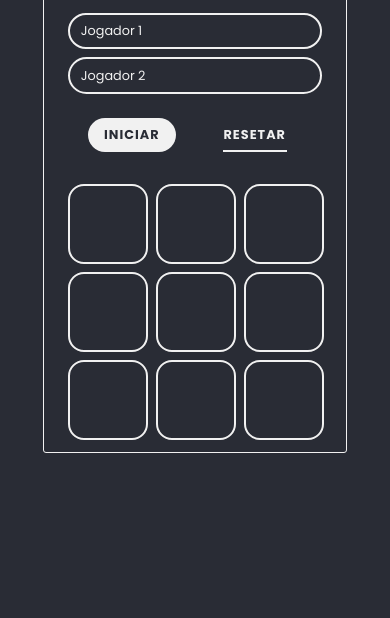
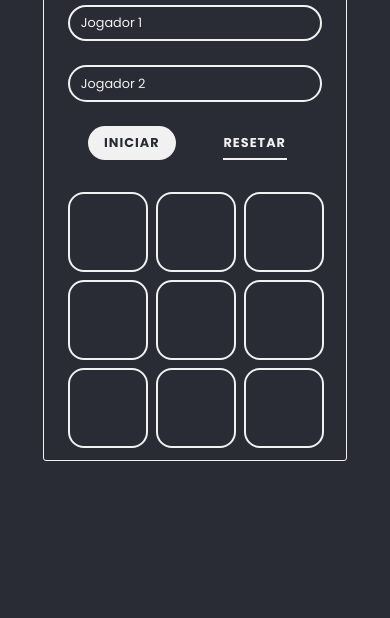
Before and after one commit to BryanCarlos/tic-tac-toe, a plain HTML site: page index.html in a window 390 px wide. Shown: the part 226-844 px from the top of the page. Drawn offline with Linux system fonts and the light colour scheme.

Commit message:
Bug corrigido ao vizualizar pelo celular

```diff
--- a/assets/css/style.css
+++ b/assets/css/style.css
@@ -166,7 +166,7 @@ header {
 
   #players {
     flex-direction: column;
-    row-gap: .5rem;
+    row-gap: 1.5rem;
   }
 
   #main {
```
